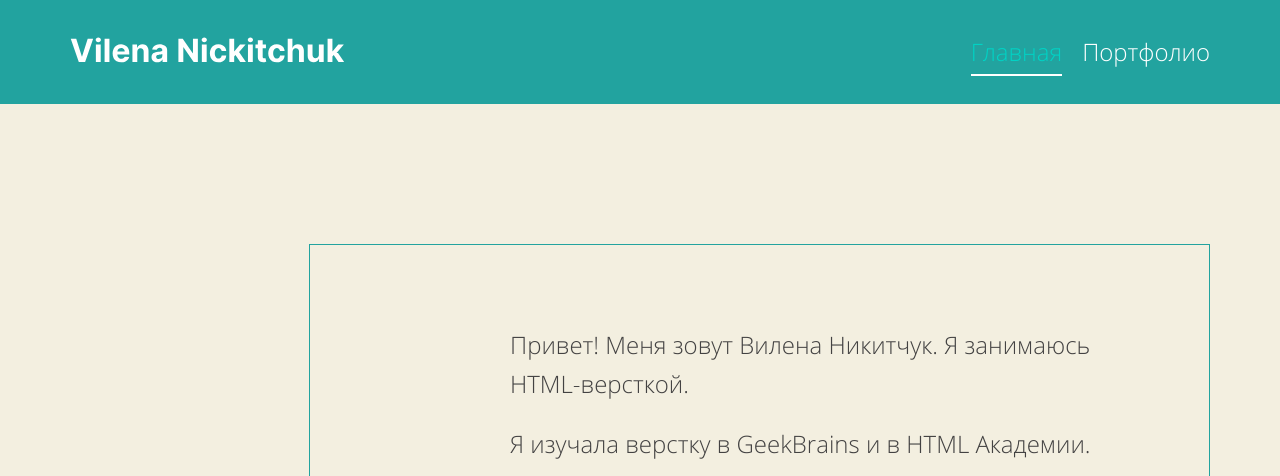
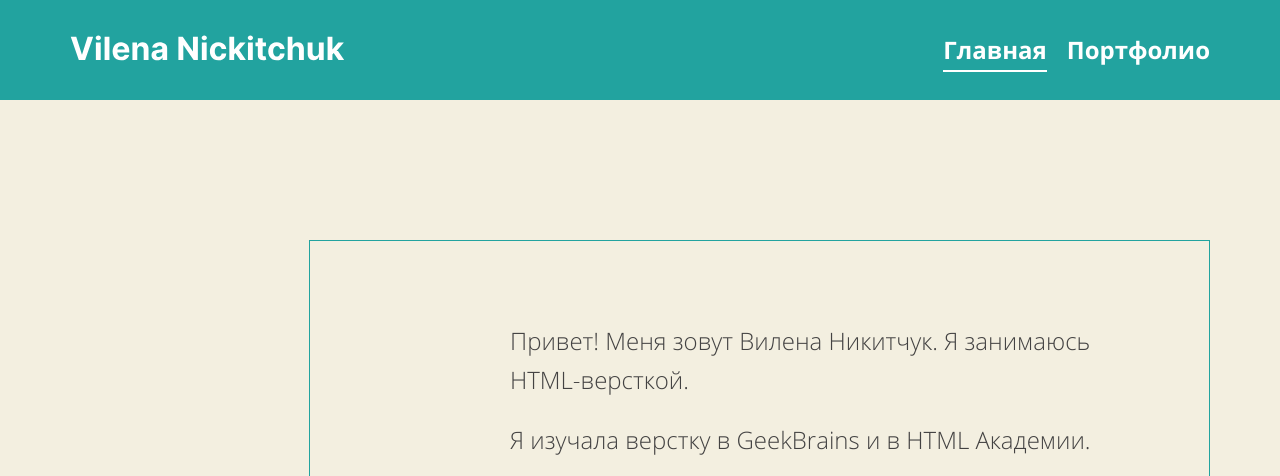
Before and after one commit to vilenan/About, a website: page docs/index.html in a window 1280 px wide. Shown: the top 476 px of the page. Drawn offline with nearby package versions, Linux system fonts and the light colour scheme; files that its build step writes are made by us from their sources.

Commit message:
поменяла эффекты при наведении в навигации

```diff
--- a/docs/sass/blocks/header.scss
+++ b/docs/sass/blocks/header.scss
@@ -15,6 +15,10 @@
   flex-direction: row;
   justify-content: space-between;
   align-items: center;
+}
+
+.header__logo {
+  z-index: 100;
 }
 
 .header__logo svg {
--- a/docs/sass/blocks/navigation.scss
+++ b/docs/sass/blocks/navigation.scss
@@ -1,5 +1,4 @@
 .navigation {
-  background-color: #22a39f;
   top: 0;
   position: fixed;
   bottom: 0;
@@ -24,6 +23,7 @@
 }
 
 .header--nav-opened .navigation {
+  background: linear-gradient(168.68deg,#00d7b9 0,#00bdd7 104.17%);
   transform: translateY(0);
   transition: transform .2s ease
 }
@@ -31,28 +31,15 @@
 .navigation__link {
   position: relative;
   display: inline-block;
-  padding-top: 10px;
-  padding-bottom: 10px;
+  padding-top: 8px;
+  padding-bottom: 8px;
   color: #fff;
   text-decoration: none;
-  font-size: 32px;
+  font-size: 52px;
   line-height: 100%;
-  font-weight: 400;
+  font-weight: 700;
   transition: color .2s ease, opacity .3s ease;
   opacity: 0;
-
-  &[href]:hover {
-    color: #01D3C5;
-  }
-
-  &--current {
-    color: #01D3C5;
-  }
-
-  @media (min-width: 1200px) {
-    opacity: 1;
-    margin-left: 20px;
-    font-size: 24px;
 
   &::after {
     position: absolute;
@@ -76,6 +63,11 @@
     opacity: 1;
     transform: translateY(0)
   }
+
+  @media (min-width: 1200px) {
+    opacity: 1;
+    margin-left: 20px;
+    font-size: 24px;
   }
 }
 
@@ -85,7 +77,12 @@
 
 .header--nav-opened .navigation__link:nth-child(1) {
   transition-property: opacity;
-  transition-delay: .3s
+  transition-delay: .3s;
+  margin-bottom: 10px;
+
+  @media (min-width: 1200px) {
+    margin-bottom: 0;
+  }
 }
 
 .header--nav-opened .navigation__link:nth-child(2) {
```
Lines whose indentation alone changed are shown as unchanged.
